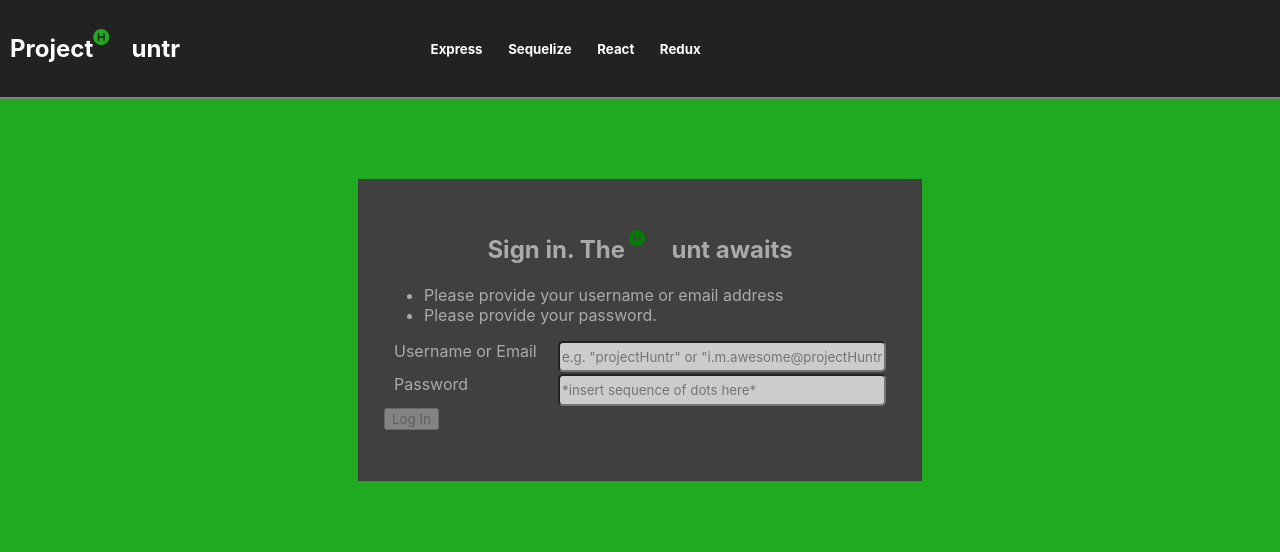
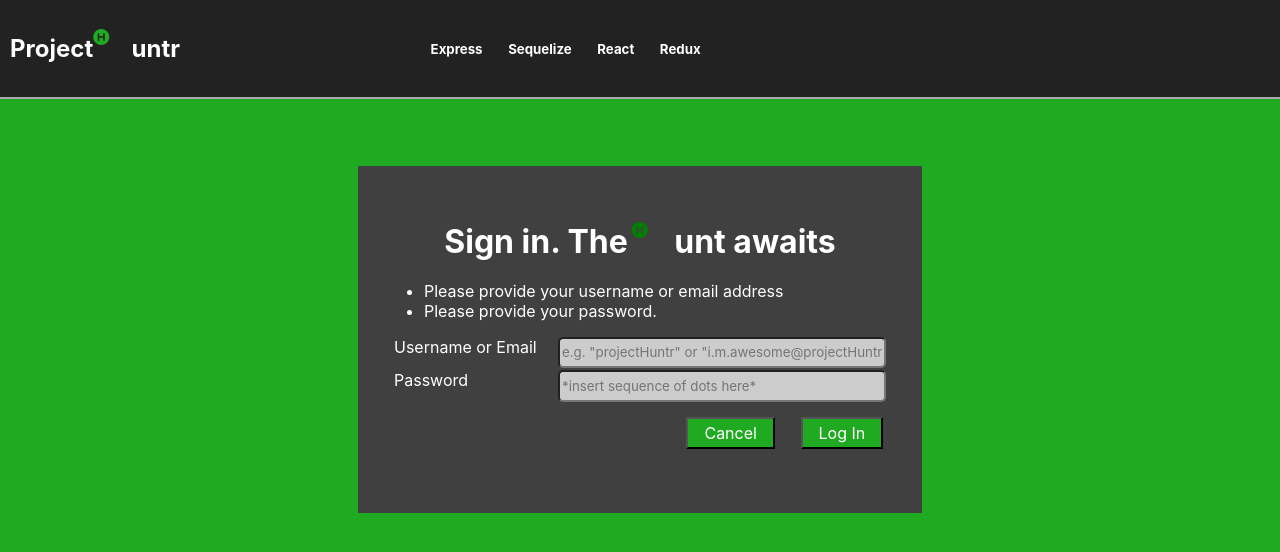
Before and after one commit to dominicclust/ProjectHuntr, a React (Create React App) app in the folder frontend/: page /login in a window 1280 px wide. Shown: the top 552 px of the page. Built offline with nearby package versions, Linux system fonts and the light colour scheme; no server answers.

Commit message:
projectForm done, all forms styled thus far.

```diff
--- a/frontend/src/App.js
+++ b/frontend/src/App.js
@@ -1,6 +1,6 @@
 import React, { useState, useEffect } from 'react';
 import { Route, Switch } from 'react-router-dom'
-import { useDispatch, useSelector } from 'react-redux';
+import { useDispatch } from 'react-redux';
 import { restoreUser } from './store/session'
 import LoginForm from './components/LoginForm';
 import SignupFormPage from './components/SignupFormPage';
@@ -14,12 +14,11 @@ function App() {
   useEffect(() => {
     dispatch(restoreUser()).then(() => setIsLoaded(true));
   }, [dispatch]);
-  const user = useSelector(state => state.session.user)
 
   return (
     <main>
       <div className='navigation'>
-        <Navigation isLoaded={isLoaded} user={user}/>
+        <Navigation isLoaded={isLoaded}/>
       </div>
       <Switch>
         <Route path='/login'>
--- a/frontend/src/components/LoginForm/LoginForm.css
+++ b/frontend/src/components/LoginForm/LoginForm.css
@@ -16,7 +16,7 @@
 }
 #login-form > form {
     background-color: #404040;
-    color: #AAAAAA;
+    color: white;
     margin-top: 4vw;
     padding: 4vw 2vw;
     width: 40%;
@@ -42,11 +42,11 @@
     margin: 2px 10px;
 }
 
-#message > h2 {
+#message > h1 {
     display: flex;
     justify-content: center;
     margin: 4px;
-    color: #AAAAAA;
+    color: white;
 }
 
 ul {
@@ -54,3 +54,20 @@ ul {
     flex-direction: column;
     align-items: flex-start;
 }
+#buttons {
+    display: flex;
+    justify-content: flex-end;
+
+}
+#buttons > #submit:disabled {
+    border-color: buttonborder;
+}
+#buttons > * {
+    text-decoration: none;
+    font: inherit;
+    background-color: #20AA22;
+    color: white;
+    padding: .25rem 1rem;
+    margin: 1vw;
+
+}
--- a/frontend/src/components/LoginForm/index.js
+++ b/frontend/src/components/LoginForm/index.js
@@ -1,12 +1,13 @@
 import { useState, useEffect } from 'react';
 import { login } from '../../store/session'
-import { useDispatch } from 'react-redux';
-import { useHistory } from 'react-router-dom';
+import { useDispatch, useSelector } from 'react-redux';
+import { useHistory, Redirect } from 'react-router-dom';
 import './LoginForm.css'
 
 function LoginForm() {
   const history = useHistory();
   const dispatch = useDispatch();
+  const user = useSelector(state => state.session.user)
   const [credential, setCredential] = useState('');
   const [password, setPassword] = useState('');
   const [errors, setErrors] = useState([]);
@@ -18,10 +19,11 @@ function LoginForm() {
     setErrors(valErrors)
   }, [credential, password])
 
+  if (user) return <Redirect to='/' />
+
   const handleSubmit = (e) => {
     e.preventDefault();
     return dispatch(login({ credential, password }))
-      .then(() => history.push('/'))
       .catch(async (res) => {
         const data = await res.json();
         if (data && data.errors) setErrors(data.errors);
@@ -33,9 +35,9 @@ function LoginForm() {
       <div id='login-form'>
         <form onSubmit={handleSubmit}>
           <div id='message'>
-            <h2>Sign in. The </h2>
+            <h1>Sign in. The </h1>
             <i className='fa-solid fa-circle-h' style={{color: 'green', width: '3vw', height: '3vw'}}></i>
-            <h2>unt awaits</h2>
+            <h1>unt awaits</h1>
           </div>
           <ul>
             {errors.map((error, idx) => <li key={idx}>{error}</li>)}
@@ -64,7 +66,11 @@ function LoginForm() {
                 required
               />
           </div>
-          <button type="submit" disabled={!!errors.length}>Log In</button>
+          <div id='buttons'>
+            <button id='cancel' type='button' onClick={()=> history.push('/')}>Cancel</button>
+            <button id='submit' type="submit" disabled={!!errors.length}>Log In</button>
+
+          </div>
         </form>
       </div>
     </div>
--- a/frontend/src/components/Navigation/Navigation.css
+++ b/frontend/src/components/Navigation/Navigation.css
@@ -8,7 +8,7 @@ nav{
     padding: 10px 10px;
     justify-content: space-between;
     align-items: center;
-    border-bottom: 2px solid gray;
+    border-bottom: 2px solid #AAAAAA;
     flex-direction: row;
 
 }
--- a/frontend/src/components/Navigation/ProfileButton.js
+++ b/frontend/src/components/Navigation/ProfileButton.js
@@ -36,7 +36,7 @@ function ProfileButton({ user }) {
   return (
     <>
       <div onClick={openMenu}>
-        <i className='badge fa-solid fa-id-badge fa-4x'></i>
+        <i className='fa-solid fa-id-badge' style={{color: '#20AA22', width: '3vw', height: '3vw'}}></i>
       </div>
       {showMenu && (
         <ul className="profile-dropdown">
--- a/frontend/src/components/Navigation/index.js
+++ b/frontend/src/components/Navigation/index.js
@@ -1,10 +1,11 @@
 import React from 'react';
-import { NavLink, Link } from 'react-router-dom';
+import { useSelector } from 'react-redux';
+import { NavLink } from 'react-router-dom';
 import ProfileButton from './ProfileButton';
 import './Navigation.css';
 
-function Navigation({ isLoaded, user }){
-
+function Navigation({ isLoaded,}){
+  const user = useSelector(state => state.session.user)
   let sessionLinks;
   if (user) {
     sessionLinks = (
@@ -29,7 +30,7 @@ function Navigation({ isLoaded, user }){
       <div>
         <NavLink exact to="/">
           <h3 className='title' >Project</h3>
-          <i class="fa-solid fa-circle-h" style={{color: '#20AA22', width: '3vw', height: '3vw'}}></i>
+          <i className="fa-solid fa-circle-h" style={{color: '#20AA22', width: '3vw', height: '3vw'}}></i>
           <h3 className='title'>untr</h3>
         </NavLink>
       </div>
--- a/frontend/src/components/ProjectForm/ProjectForm.css
+++ b/frontend/src/components/ProjectForm/ProjectForm.css
@@ -0,0 +1,89 @@
+#backdrop {
+    position: absolute;
+    top: 0px;
+    left: 0px;
+    right: 0px;
+    bottom: 0;
+    overflow: scroll;
+    background-color: #20AA22;
+    z-index: -3;
+}
+#project-form{
+    display: flex;
+    flex-direction: column;
+    justify-content: center;
+    align-items: center;
+}
+form {
+    background-color: #404040;
+    color: white;
+    position: absolute;
+    padding: 4vw 2vw;
+    top: 9vw;
+    left: 50;
+    right: 50;
+    width: 60%;
+    height: fit-content;
+}
+#tag-followup {
+    display: flex;
+    flex-direction: column;
+    justify-content: flex-start;
+    align-items: center;
+    padding: 0 4vw;
+    margin: auto;
+
+}
+
+#tagline > div {
+    display: flex;
+    justify-content: center;
+    align-items: center;
+    padding: 0 4px;
+}
+#errors {
+    margin: 0 0 2vw;
+    font-style: italic;
+    font-weight: 600;
+}
+#title,
+#image-url,
+#description {
+    display: flex;
+    justify-content: space-between;
+    margin: 2px 10px;
+}
+
+#title > input,
+#image-url > input {
+    border-radius: 5px;
+    color: #222222;
+    background-color: #CCCCCC;
+    width: 30vw;
+    height: 2vw;
+}
+
+#description > textarea {
+    border-radius: 5px;
+    color: #222222;
+    background-color: #CCCCCC;
+    width: 30vw;
+    height: 6vw;
+
+}
+
+#buttons {
+    display: flex;
+    justify-content: flex-end;
+}
+#buttons > #submit:disabled {
+    border-color: buttonborder;
+}
+#buttons > * {
+    text-decoration: none;
+    font: inherit;
+    background-color: #20AA22;
+    color: white;
+    padding: .25rem 1rem;
+    margin: 1vw;
+}
--- a/frontend/src/components/SignupFormPage/SignupFormPage.css
+++ b/frontend/src/components/SignupFormPage/SignupFormPage.css
@@ -14,8 +14,8 @@
     align-items: center;
 }
 form {
-    background-color: #20AA22;
-    color: #404040;
+    background-color: #404040;
+    color: white;
     position: absolute;
     padding: 4vw 2vw;
     top: 10vw;
@@ -47,7 +47,7 @@ h2 {
     display: flex;
     justify-content: center;
     margin: 4px;
-    color: #303030
+    color: white;
 }
 h4 {
     display: flex;
@@ -60,3 +60,26 @@ ul {
     flex-direction: column;
     align-items: flex-start;
 }
+#tagline {
+    display: flex;
+    justify-content: center;
+    align-items: center;
+}
+#tagline > div {
+    display: flex;
+    justify-content: center;
+    align-items: center;
+
+}
+#buttons > #submit:disabled {
+    border-color: buttonborder;
+}
+#buttons > * {
+    text-decoration: none;
+    font: inherit;
+    background-color: #20AA22;
+    color: white;
+    padding: .25rem 1rem;
+    margin: 1vw;
+
+}
--- a/frontend/src/components/SignupFormPage/index.js
+++ b/frontend/src/components/SignupFormPage/index.js
@@ -1,16 +1,19 @@
 import React, {useState, useEffect} from 'react'
 import { signup } from '../../store/session'
-import { Redirect } from 'react-router-dom'
-import { useDispatch } from 'react-redux'
+import { useHistory, Redirect } from 'react-router-dom'
+import { useDispatch, useSelector } from 'react-redux'
 import './SignupFormPage.css'
 
 const SignupFormPage = () => {
+    const history = useHistory();
     const dispatch = useDispatch();
+    const user = useSelector(state => state.session.user)
     const [username, setUsername] = useState('')
     const [email, setEmail] = useState('')
     const [password, setPassword] = useState('')
     const [confirm, setConfirm] = useState('')
     const [valErrors, setValErrors] = useState([])
+
 
     useEffect(() => {
         const errors = []
@@ -19,14 +22,19 @@ const SignupFormPage = () => {
         if (!email.includes('@')) errors.push('Please use a valid email address.')
         if (password.length < 8) errors.push('Password must be longer than 7 characters.')
         setValErrors(errors)
-    }, [username, email, password, valErrors])
+    }, [username, email, password])
+
+    if (user) return <Redirect to='/'/>
 
     const handleSubmit = (e) => {
         e.preventDefault()
         if (password !== confirm) setValErrors('Password and Confirm Password must match')
         if (!valErrors.length) {
-            dispatch(signup({ username, email, password }))
-            return <Redirect to='/' />
+            return dispatch(signup({ username, email, password }))
+            .catch(async (res) => {
+                const data = await res.json();
+                if (data && data.errors) setValErrors(data.errors);
+              });
         }
     }
 
@@ -34,7 +42,15 @@ const SignupFormPage = () => {
         <div id='backdrop'>
             <div id='signup-form'>
                 <form onSubmit={handleSubmit} >
-                    <h2>Ready to join the hunt?</h2>
+                    <div id='tagline'>
+                        <div>
+                            <h1>Ready to join the</h1>
+                        </div>
+                        <div>
+                            <i class="fa-solid fa-circle-h" style={{color: '#20AA22', width: '3vw', height: '3vw'}}></i>
+                            <h1>unt?</h1>
+                        </div>
+                    </div>
                     <h4>Fill out the form below, and you'll have access to all of ProjectHuntr's features!</h4>
                     <ul>
                         {valErrors.length > 0 && valErrors.map((error, i) => <li key={i}>{error}</li>)}
@@ -83,8 +99,9 @@ const SignupFormPage = () => {
                                 onChange={(e) => setConfirm(e.target.value)}
                             />
                     </div>
-                    <div>
-                        <button disabled={valErrors.length !== 0}>Sign Up</button>
+                    <div id='buttons'>
+                        <button type='button' onClick={() => history.push('/')}>Cancel</button>
+                        <button id='submit' disabled={valErrors.length !== 0} type='submit'>Sign Up</button>
                     </div>
                 </form>
             </div>
```
Also changed, not shown: frontend/src/components/ProjectForm/index.js (+39 -37 lines), frontend/src/components/ProjectPage/ProjectPage.css (+17 -12 lines), 1 other file (tests, documents, lock files or other folders).
